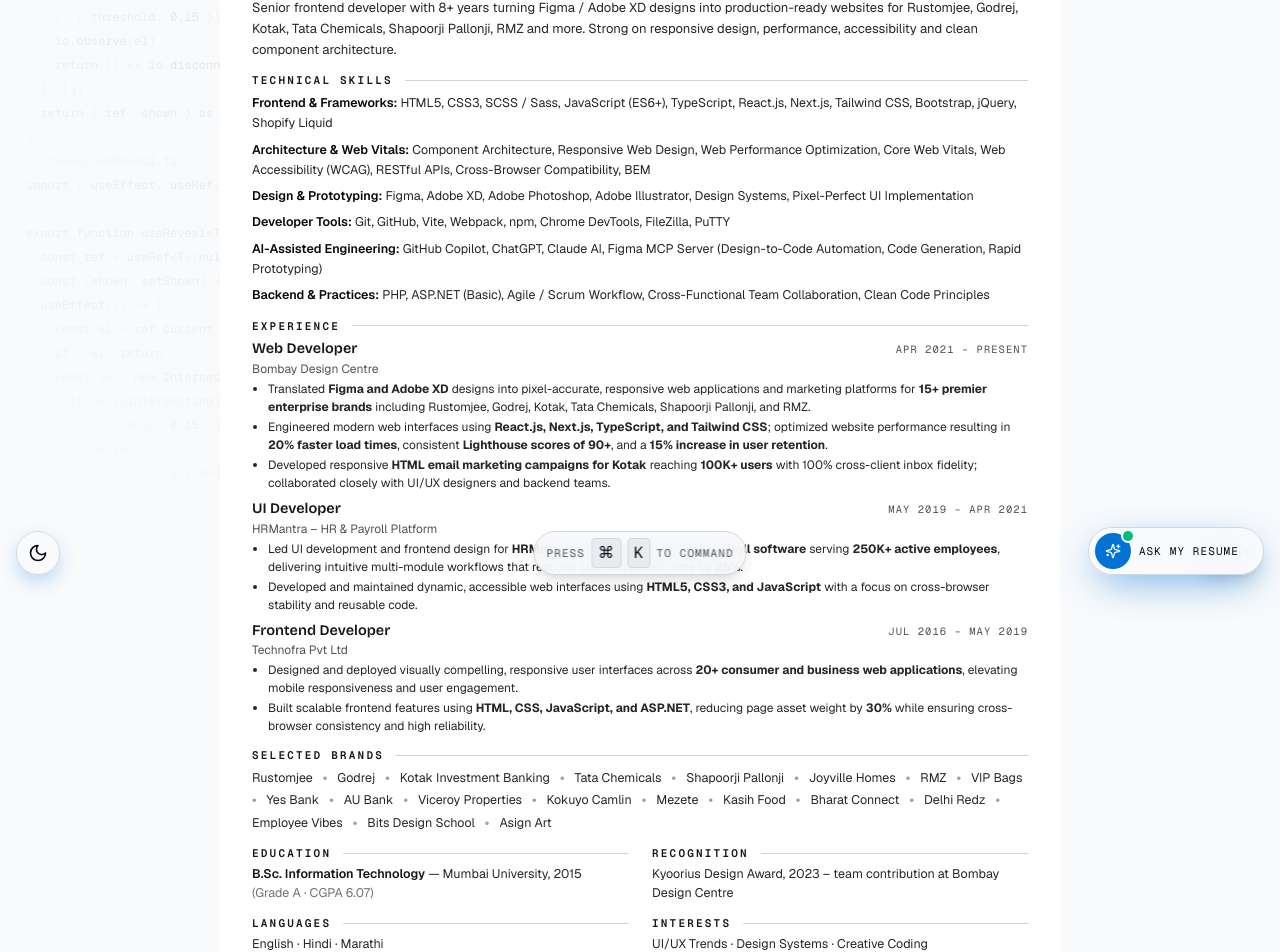
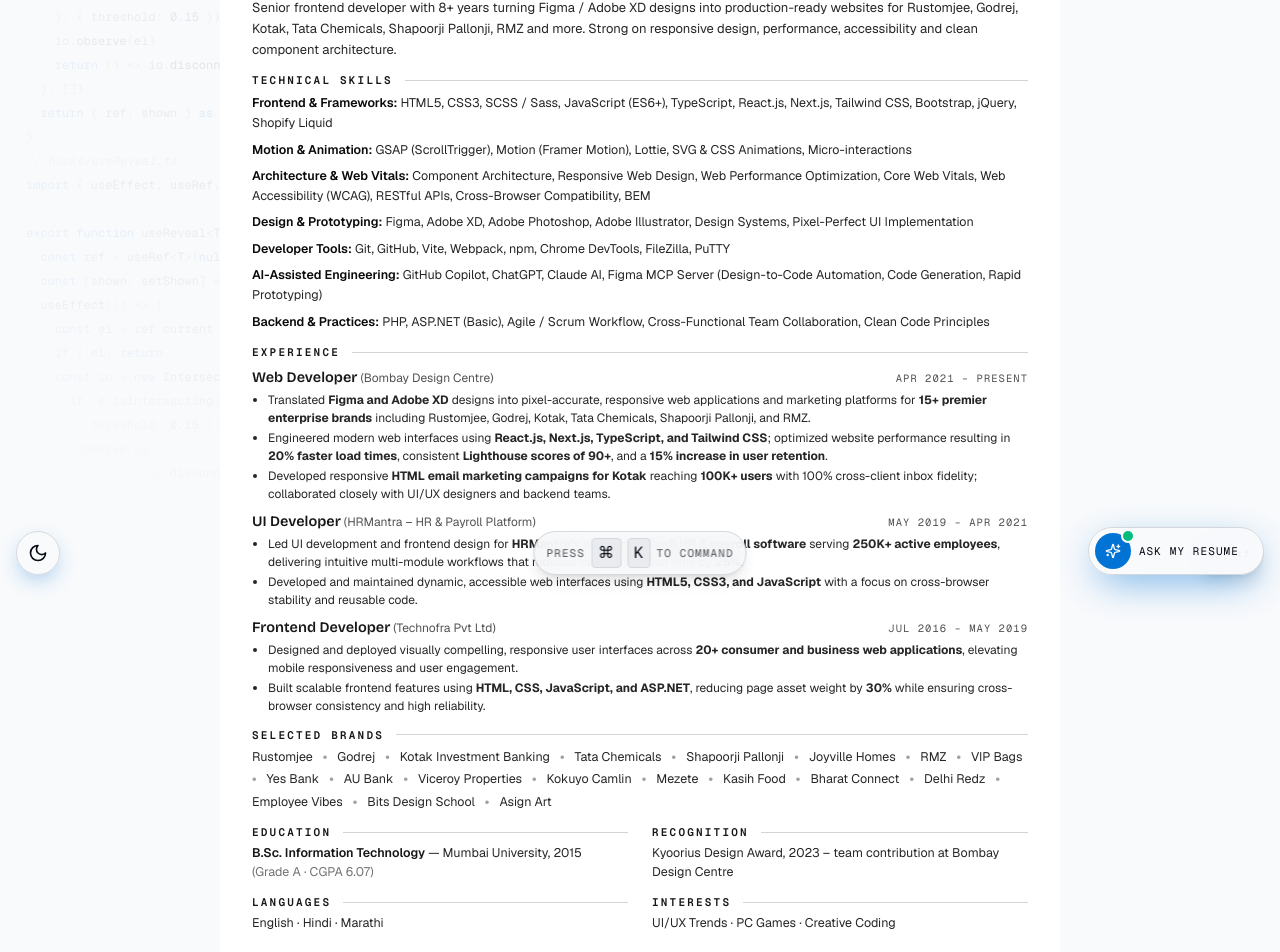
Before and after one commit to jaybaheliya/jwalabaheliya.dev, a Next.js app: page /resume in a window 1280 px wide. Shown: the part 209-1161 px from the top of the page. Built offline with nearby package versions, Linux system fonts and the light colour scheme.

Commit message:
feat(resume): add Motion & Animation row with GSAP, Motion, and Lottie

```diff
--- a/app/resume/_source.tsx
+++ b/app/resume/_source.tsx
@@ -38,6 +38,8 @@
           <a className="underline underline-offset-2 hover:text-neutral-900" href="https://www.linkedin.com/in/jwala-baheliya-a82a5411b/" target="_blank" rel="noreferrer">LinkedIn</a>
           <span className="text-neutral-300">•</span>
           <a className="underline underline-offset-2 hover:text-neutral-900" href="https://jwalabaheliya-dev.vercel.app/" target="_blank" rel="noreferrer">Portfolio</a>
+           <span className="text-neutral-300">•</span>
+          <a className="underline underline-offset-2 hover:text-neutral-900" href="https://github.com/jaybaheliya?tab=repositories" target="_blank" rel="noreferrer">Github</a>
         </p>
       </header>
 
@@ -52,6 +54,7 @@
       <Section title="Technical Skills">
         <div className="space-y-1.5">
           <SkillRow label="Frontend & Frameworks" items="HTML5, CSS3, SCSS / Sass, JavaScript (ES6+), TypeScript, React.js, Next.js, Tailwind CSS, Bootstrap, jQuery, Shopify Liquid" />
+          <SkillRow label="Motion & Animation" items="GSAP (ScrollTrigger), Motion (Framer Motion), Lottie, SVG & CSS Animations, Micro-interactions" />
           <SkillRow label="Architecture & Web Vitals" items="Component Architecture, Responsive Web Design, Web Performance Optimization, Core Web Vitals, Web Accessibility (WCAG), RESTful APIs, Cross-Browser Compatibility, BEM" />
           <SkillRow label="Design & Prototyping" items="Figma, Adobe XD, Adobe Photoshop, Adobe Illustrator, Design Systems, Pixel-Perfect UI Implementation" />
           <SkillRow label="Developer Tools" items="Git, GitHub, Vite, Webpack, npm, Chrome DevTools, FileZilla, PuTTY" />
@@ -155,7 +158,7 @@
         </Section>
 
         <Section title="Interests">
-          <p className="text-[12.5px] text-neutral-800">UI/UX Trends · Design Systems · Creative Coding</p>
+          <p className="text-[12.5px] text-neutral-800">UI/UX Trends · PC Games · Creative Coding</p>
         </Section>
       </div>
     </main>
@@ -179,8 +182,8 @@
     <div className="break-inside-avoid">
       <div className="flex items-baseline justify-between gap-4">
         <div>
-          <div className="font-display text-[14.5px] font-semibold text-neutral-900">{role}</div>
-          <div className="text-[12px] text-neutral-600">{org}</div>
+          <span className="font-display text-[14.5px] font-semibold text-neutral-900">{role}</span>
+          <span className="text-[12px] text-neutral-600">&nbsp;({org})&nbsp;</span>
         </div>
         <div className="whitespace-nowrap font-mono text-[10.5px] uppercase tracking-widest text-neutral-600">{period}</div>
       </div>
```
